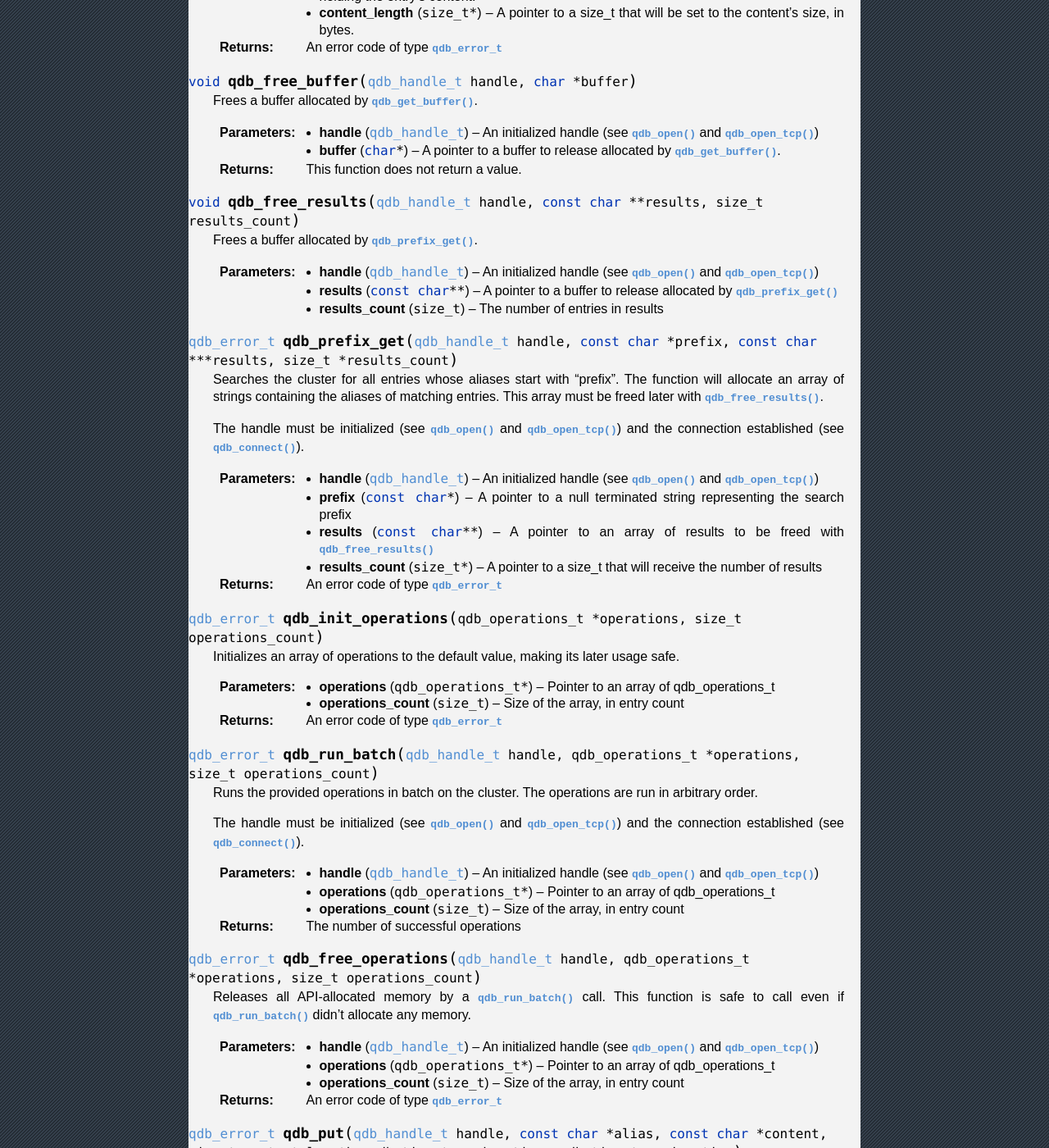
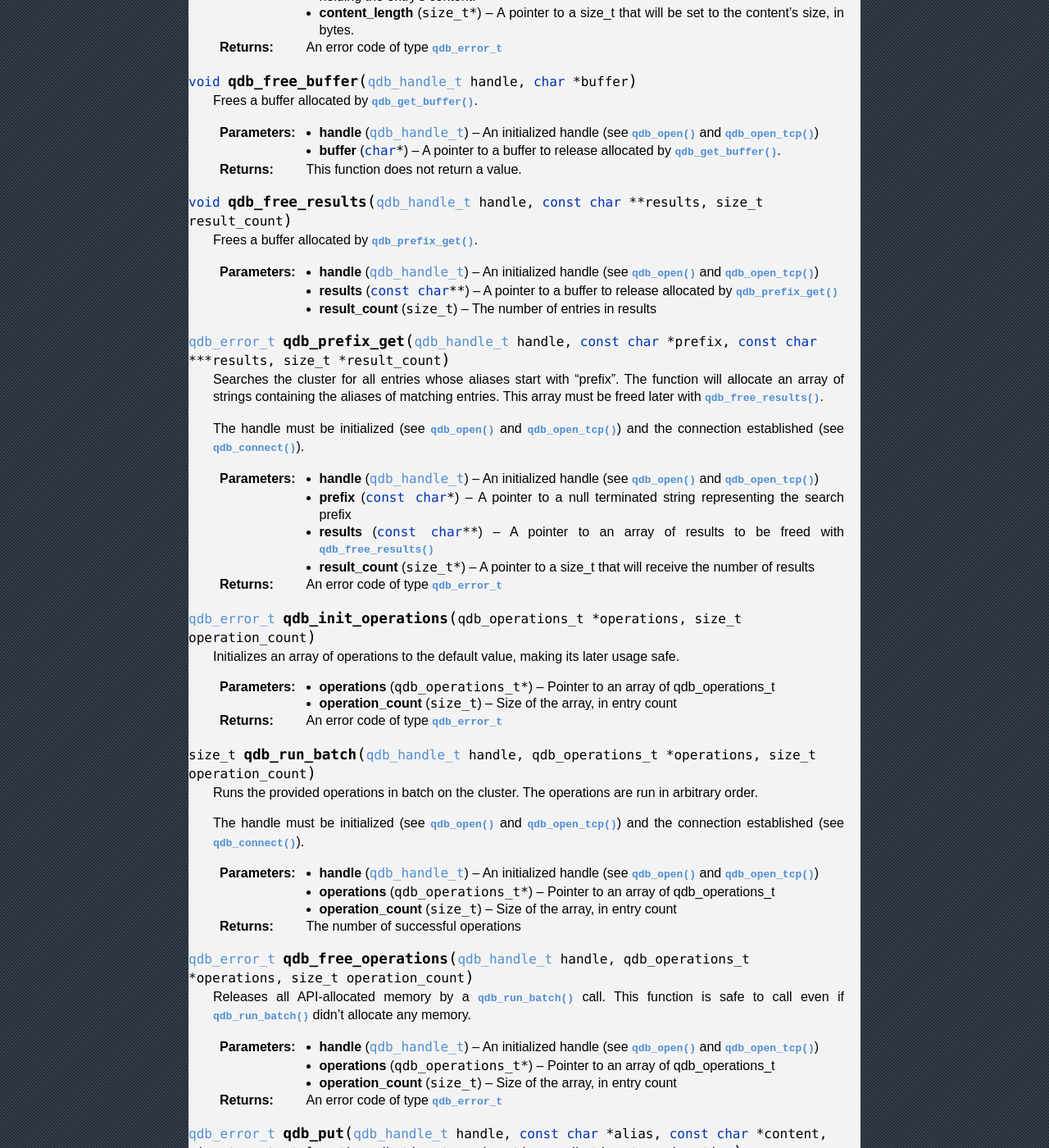
Before and after one commit to iltommi/qdb-documentation, a Sphinx documentation site: the page built from source/api/c.rst, in a window 1280 px wide and 1400 px high, scrolled down 14372 px. Shown: the whole window at 82% size. Built offline with Sphinx 7.4.7, drawn with Linux system fonts in a browser that asks for light colours; pages that are not in the unit, such as notebooks, are missing from menus; some of the changed text lies outside the part shown.

Commit message:
Fix qdb_run_batch return value.

`````diff
--- a/source/api/c.rst
+++ b/source/api/c.rst
@@ -28,16 +28,16 @@ Quick Reference
   :c:type:`qdb_error_t`       :c:type:`qdb_connect`              (:c:type:`qdb_handle_t` handle, :c:type:`const char *` host, :c:type:`unsigned short` port);
   :c:type:`size_t`            :c:type:`qdb_multi_connect`        (:c:type:`qdb_handle_t` handle, :c:type:`qdb_remote_node_t *` servers, :c:type:`size_t` count);
   :c:type:`qdb_error_t`       :c:type:`qdb_close`                (:c:type:`qdb_handle_t` handle);
-  :c:type:`qdb_error_t`       :c:type:`qdb_prefix_get`           (:c:type:`qdb_handle_t` handle, :c:type:`const char *` prefix, :c:type:`const char ***` results, :c:type:`size_t` results_count);
+  :c:type:`qdb_error_t`       :c:type:`qdb_prefix_get`           (:c:type:`qdb_handle_t` handle, :c:type:`const char *` prefix, :c:type:`const char ***` results, :c:type:`size_t` result_count);
   :c:type:`qdb_error_t`       :c:type:`qdb_get`                  (:c:type:`qdb_handle_t` handle, :c:type:`const char *` alias, :c:type:`char *` content, :c:type:`size_t *` content_length);
   :c:type:`qdb_error_t`       :c:type:`qdb_get_buffer`           (:c:type:`qdb_handle_t` handle, :c:type:`const char *` alias, :c:type:`char **` content, :c:type:`size_t *` content_length);
   :c:type:`qdb_error_t`       :c:type:`qdb_get_remove`           (:c:type:`qdb_handle_t` handle, :c:type:`const char *` alias, :c:type:`char **` content, :c:type:`size_t *` content_length);
   :c:type:`void`              :c:type:`qdb_free_buffer`          (:c:type:`qdb_handle_t` handle, :c:type:`char *` buffer);
-  :c:type:`void`              :c:type:`qdb_free_results`         (:c:type:`qdb_handle_t` handle, :c:type:`const char **` results, :c:type:`size_t` results_count);
-  :c:type:`qdb_error_t`       :c:type:`qdb_prefix_get`           (:c:type:`qdb_handle_t` handle, :c:type:`const char *` prefix, :c:type:`const char ***` results, :c:type:`size_t *` results_count);
-  :c:type:`qdb_error_t`       :c:type:`qdb_init_operations`      (:c:type:`qdb_operations_t *` operations, :c:type:`size_t` operations_count);
-  :c:type:`qdb_error_t`       :c:type:`qdb_run_batch`            (:c:type:`qdb_handle_t` handle, :c:type:`qdb_operations_t *` operations, :c:type:`size_t` operations_count);
-  :c:type:`qdb_error_t`       :c:type:`qdb_free_operations`      (:c:type:`qdb_handle_t` handle, :c:type:`qdb_operations_t *` operations, :c:type:`size_t` operations_count);
+  :c:type:`void`              :c:type:`qdb_free_results`         (:c:type:`qdb_handle_t` handle, :c:type:`const char **` results, :c:type:`size_t` result_count);
+  :c:type:`qdb_error_t`       :c:type:`qdb_prefix_get`           (:c:type:`qdb_handle_t` handle, :c:type:`const char *` prefix, :c:type:`const char ***` results, :c:type:`size_t *` result_count);
+  :c:type:`qdb_error_t`       :c:type:`qdb_init_operations`      (:c:type:`qdb_operations_t *` operations, :c:type:`size_t` operation_count);
+  :c:type:`qdb_error_t`       :c:type:`qdb_run_batch`            (:c:type:`qdb_handle_t` handle, :c:type:`qdb_operations_t *` operations, :c:type:`size_t` operation_count);
+  :c:type:`qdb_error_t`       :c:type:`qdb_free_operations`      (:c:type:`qdb_handle_t` handle, :c:type:`qdb_operations_t *` operations, :c:type:`size_t` operation_count);
   :c:type:`qdb_error_t`       :c:type:`qdb_put`                  (:c:type:`qdb_handle_t` handle, :c:type:`const char *` alias, :c:type:`const char *` content, :c:type:`size_t` content_length, :c:type:`qdb_time_t` expiry_time);
   :c:type:`qdb_error_t`       :c:type:`qdb_update`               (:c:type:`qdb_handle_t` handle, :c:type:`const char *` alias, :c:type:`const char *` content, :c:type:`size_t` content_length, :c:type:`qdb_time_t` expiry_time);
   :c:type:`qdb_error_t`       :c:type:`qdb_get_buffer_update`    (:c:type:`qdb_handle_t` handle, :c:type:`const char *` alias, :c:type:`const char *` update_content, :c:type:`size_t` update_content_length, :c:type:`qdb_time_t` expiry_time, :c:type:`char **` get_content, :c:type:`size_t *` get_content_length);
@@ -323,9 +323,9 @@ Prefix based search is a powerful tool that helps you lookup entries efficiently
 For example, if you want to find all entries whose aliases start with "record"::
 
     const char ** results = 0;
-    size_t results_count = 0;
+    size_t result_count = 0;
 
-    r = qdb_prefix_get(handle, "record", &results, &results_count);
+    r = qdb_prefix_get(handle, "record", &results, &result_count);
     if (r != qdb_error_ok)
     {
         // error management
@@ -336,7 +336,7 @@ For example, if you want to find all entries whose aliases start with "record"::
 
 The qdb_prefix_get function automatically allocates all required memory. This memory must be released by the caller at a later time::
 
-    qdb_free_results(handle, &results, &results_count);
+    qdb_free_results(handle, &results, &result_count);
 
 Batch operations
 -----------------
@@ -618,7 +618,7 @@ Reference
 
     :returns: An error code of type :c:type:`qdb_error_t`
 
-.. c:function:: qdb_error_t qdb_prefix_get(qdb_handle_t handle, const char * prefix, const char *** results, size_t * results_count)
+.. c:function:: qdb_error_t qdb_prefix_get(qdb_handle_t handle, const char * prefix, const char *** results, size_t * result_count)
 
     Search the cluster for entries with the provided prefix. The function will return the list of matching aliases, but not the associated content.
 
@@ -632,8 +632,8 @@ Reference
     :type alias: const char ``*``
     :param results: A pointer to a const char ** that will receive an API allocated array of NULL terminated strings representing the list of matching aliases
     :type results: const char ``*````*````*``
-    :param results_count: A pointer to a size_t that will receive the number of results
-    :type  results_count: size_t ``*``
+    :param result_count: A pointer to a size_t that will receive the number of results
+    :type  result_count: size_t ``*``
 
     :returns: An error code of type :c:type:`qdb_error_t`
 
@@ -709,7 +709,7 @@ Reference
 
     :returns: This function does not return a value.
 
-.. c:function:: void qdb_free_results(qdb_handle_t handle, const char ** results, size_t results_count)
+.. c:function:: void qdb_free_results(qdb_handle_t handle, const char ** results, size_t result_count)
 
     Frees a buffer allocated by :c:func:`qdb_prefix_get`.
 
@@ -717,10 +717,10 @@ Reference
     :type handle: qdb_handle_t
     :param results: A pointer to a buffer to release allocated by :c:func:`qdb_prefix_get`
     :type results: const char **
-    :param results_count: The number of entries in results
-    :type results_count: size_t
+    :param result_count: The number of entries in results
+    :type result_count: size_t
 
-.. c:function:: qdb_error_t qdb_prefix_get(qdb_handle_t handle, const char * prefix, const char *** results, size_t * results_count)
+.. c:function:: qdb_error_t qdb_prefix_get(qdb_handle_t handle, const char * prefix, const char *** results, size_t * result_count)
 
     Searches the cluster for all entries whose aliases start with "prefix". The function will allocate an array of strings containing the aliases of matching entries. This array must be freed later with :c:func:`qdb_free_results`.
 
@@ -732,23 +732,23 @@ Reference
     :type prefix: const char *
     :param results: A pointer to an array of results to be freed with :c:func:`qdb_free_results`
     :type results: const char **
-    :param results_count: A pointer to a size_t that will receive the number of results
-    :type results_count: size_t *
+    :param result_count: A pointer to a size_t that will receive the number of results
+    :type result_count: size_t *
 
     :returns: An error code of type :c:type:`qdb_error_t`
 
-.. c:function:: qdb_error_t qdb_init_operations(qdb_operations_t * operations, size_t operations_count)
+.. c:function:: qdb_error_t qdb_init_operations(qdb_operations_t * operations, size_t operation_count)
 
     Initializes an array of operations to the default value, making its later usage safe.
 
     :param operations: Pointer to an array of qdb_operations_t
     :type operations: qdb_operations_t *
-    :param operations_count: Size of the array, in entry count
-    :type operations_count: size_t
+    :param operation_count: Size of the array, in entry count
+    :type operation_count: size_t
 
     :returns: An error code of type :c:type:`qdb_error_t`
 
-.. c:function:: qdb_error_t qdb_run_batch(qdb_handle_t handle, qdb_operations_t * operations, size_t operations_count)
+.. c:function:: size_t qdb_run_batch(qdb_handle_t handle, qdb_operations_t * operations, size_t operation_count)
 
     Runs the provided operations in batch on the cluster. The operations are run in arbitrary order.
 
@@ -758,12 +758,12 @@ Reference
     :type handle: qdb_handle_t
     :param operations: Pointer to an array of qdb_operations_t
     :type operations: qdb_operations_t *
-    :param operations_count: Size of the array, in entry count
-    :type operations_count: size_t
+    :param operation_count: Size of the array, in entry count
+    :type operation_count: size_t
 
     :returns: The number of successful operations
 
-.. c:function:: qdb_error_t qdb_free_operations(qdb_handle_t handle, qdb_operations_t * operations, size_t operations_count)
+.. c:function:: qdb_error_t qdb_free_operations(qdb_handle_t handle, qdb_operations_t * operations, size_t operation_count)
 
     Releases all API-allocated memory by a :c:func:`qdb_run_batch` call. This function is safe to call even if :c:func:`qdb_run_batch` didn't allocate any memory.
 
@@ -771,8 +771,8 @@ Reference
     :type handle: qdb_handle_t
     :param operations: Pointer to an array of qdb_operations_t
     :type operations: qdb_operations_t *
-    :param operations_count: Size of the array, in entry count
-    :type operations_count: size_t
+    :param operation_count: Size of the array, in entry count
+    :type operation_count: size_t
 
     :returns: An error code of type :c:type:`qdb_error_t`
 
--- a/source/api/cpp.rst
+++ b/source/api/cpp.rst
@@ -40,7 +40,7 @@ Quick Reference
   :cpp:type:`qdb_error_t`                :cpp:func:`handle::remove`                         (:cpp:type:`const char *` alias);
   :cpp:type:`qdb_error_t`                :cpp:func:`handle::remove_if`                      (:cpp:type:`const char *` alias, :cpp:type:`const char *` comparand, :cpp:type:`size_t` comparand_length);
   :cpp:type:`qdb_error_t`                :cpp:func:`handle::remove_all`                     (:cpp:type:`void`);
-  :cpp:type:`size_t`                     :cpp:func:`handle::run_batch`                      (:cpp:type:`qdb_operation_t` operations, :cpp:type:`size_t` operations_count);
+  :cpp:type:`size_t`                     :cpp:func:`handle::run_batch`                      (:cpp:type:`qdb_operation_t` operations, :cpp:type:`size_t` operation_count);
   :cpp:type:`std::vector<std::string>`   :cpp:func:`handle::prefix_get`                     (:cpp:type:`const char *` prefix, :cpp:type:`qdb_error_t &` error);
   :cpp:type:`qdb_error_t`                :cpp:func:`handle::expires_at`                     (:cpp:type:`const char *` alias, :cpp:type:`qdb_time_t` expiry_time);
   :cpp:type:`qdb_error_t`                :cpp:func:`handle::expires_from_now`               (:cpp:type:`const char *` alias, :cpp:type:`qdb_time_t` expiry_delta);
@@ -537,14 +537,14 @@ Reference
 
         .. caution:: This function is meant for very specific use cases and its usage is discouraged.
 
-    .. cpp:function:: size_t run_batch(qdb_operation_t * operations, size_t operations_count)
+    .. cpp:function:: size_t run_batch(qdb_operation_t * operations, size_t operation_count)
 
         Runs the provided operations in batch on the cluster. The operations are run in arbitrary order.
 
         The handle must be initialized and connected (see :cpp:func:`connect` and :cpp:func:`multi_connect`).
 
         :param operations: Pointer to an array of qdb_operations_t
-        :param operations_count: Size of the array, in entry count
+        :param operation_count: Size of the array, in entry count
 
         :returns: The number of successful operations
 
`````
